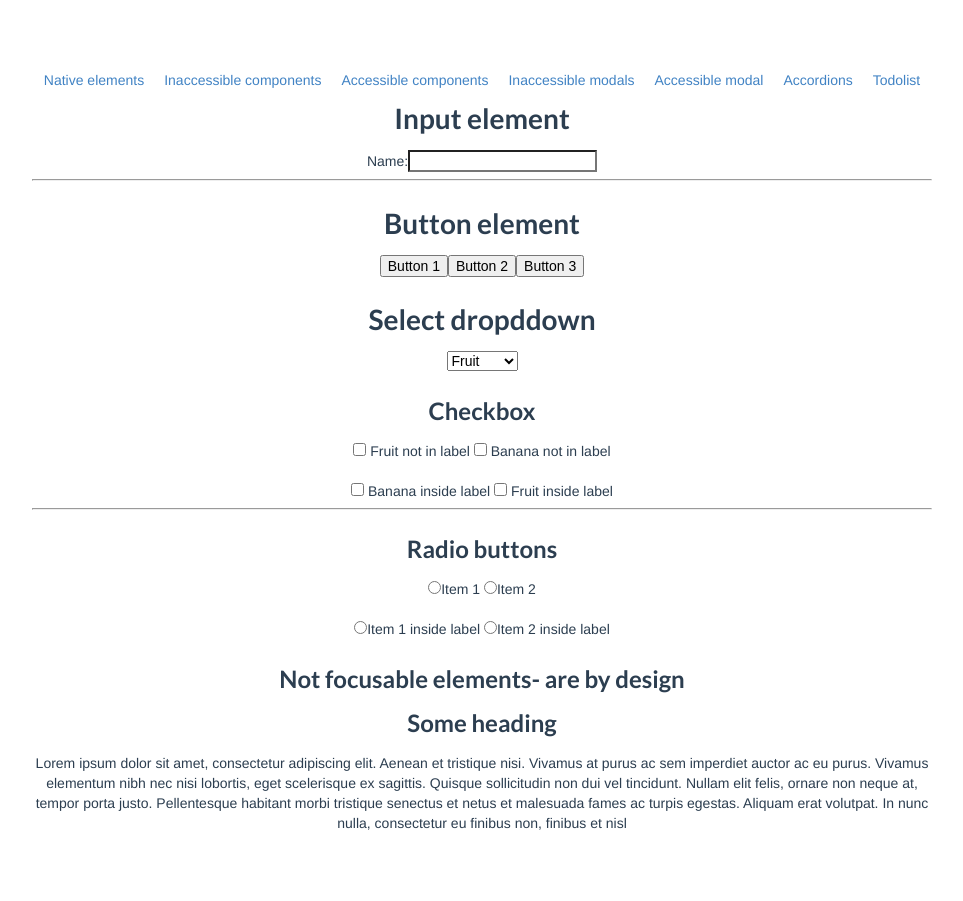
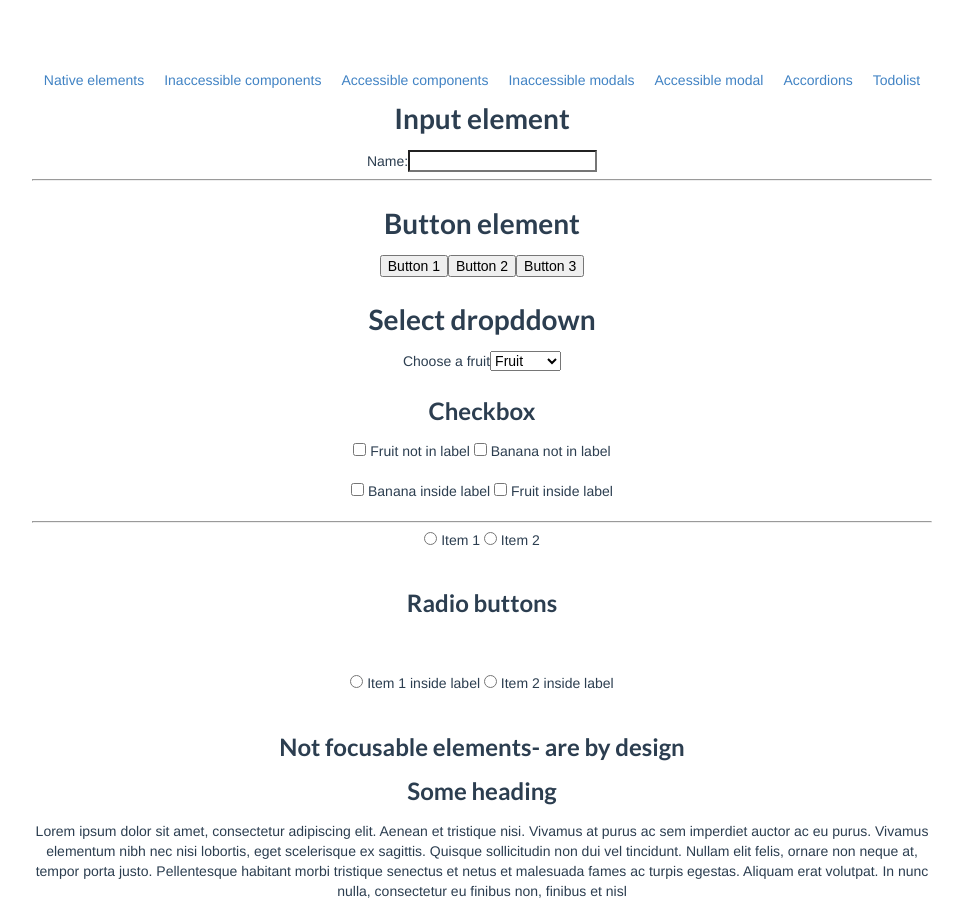
Before and after one commit to naimlatifi5/hicollege-accessiblity, a Vue app: page /#/ in a window 1280 px wide. Shown: the whole page, without its empty margins (158-1121 px from the left). Before the commit the page ends 860 px from the top, so only its background shows below. Built offline with nearby package versions, Linux system fonts and the light colour scheme.

Commit message:
more enhancement added fieldset and legend for accessibli

```diff
--- a/index.html
+++ b/index.html
@@ -1,5 +1,5 @@
 <!DOCTYPE html>
-<html>
+<html lang="en">
   <head>
     <meta charset="utf-8" />
     <meta name="viewport" content="width=device-width,initial-scale=1.0" />
--- a/src/App.vue
+++ b/src/App.vue
@@ -4,31 +4,38 @@
       <router-link :to="{ name: 'page1' }">Native elements</router-link>
       <router-link :to="{ name: 'page2' }">Inaccessible components</router-link>
       <router-link :to="{ name: 'page3' }">Accessible components</router-link>
-      <router-link :to="{ name: 'modal-inaccessible' }">Inaccessible modals</router-link>
-      <router-link :to="{ name: 'modal-accessible' }">Accessible modal</router-link>
+      <router-link :to="{ name: 'modal-inaccessible' }">
+        Inaccessible modals
+      </router-link>
+      <router-link :to="{ name: 'modal-accessible' }">
+        Accessible modal
+      </router-link>
       <router-link :to="{ name: 'accordions' }">Accordions</router-link>
       <router-link :to="{ name: 'todolist' }">Todolist</router-link>
     </nav>
     <router-view />
-    <portal-target name="modal">
-    </portal-target>
+    <portal-target name="modal"></portal-target>
   </div>
 </template>
 
 <script>
 export default {
   name: 'App',
-  data () {
+  data() {
     return {
-      msg: 'Welcome to Your Vue.js PWA-test'
+      msg: 'Welcome to Your Vue.js PWA-test',
     }
-  }
+  },
 }
 </script>
 
 <style lang="scss">
+fieldset {
+  border: none;
+}
+
 #app {
-  font-family: "Avenir", Helvetica, Arial, sans-serif;
+  font-family: 'Avenir', Helvetica, Arial, sans-serif;
   -webkit-font-smoothing: antialiased;
   -moz-osx-font-smoothing: grayscale;
   text-align: center;
--- a/src/Views/Page1.vue
+++ b/src/Views/Page1.vue
@@ -2,58 +2,95 @@
   <main class="main">
     <h1>Input element</h1>
     <label for="name">Name:</label>
-    <input id="name" type="text"/>
-    <hr>
+    <input id="name" type="text" />
+    <hr />
     <h1>Button element</h1>
 
-    <button type="button" @click="clickMe">Button 1 </button>
+    <button type="button" @click="clickMe">Button 1</button>
 
-    <button type="button">Button 2 </button>
-    <button type="button">Button 3 </button>
+    <button type="button">Button 2</button>
+    <button type="button">Button 3</button>
     <h1>Select dropddown</h1>
-    <select>
+    <label for="fruits">Choose a fruit</label>
+    <select id="fruits">
       <option value="value1">Fruit</option>
       <option value="value2">Banana</option>
       <option value="value3">Apple</option>
       <option value="value2">Orange</option>
     </select>
     <h2>Checkbox</h2>
-    <input type="checkbox"> Fruit not in label
-    <input type="checkbox"> Banana not in label
-    <br/>
-    <br/>
+
+    <label for="fruit">
+      <input id="fruit" type="checkbox" />
+      Fruit not in label
+    </label>
+    <label for="banana">
+      <input id="banana" type="checkbox" />
+
+      Banana not in label
+    </label>
+    <br />
+    <br />
+    <fieldset>
+      <legend>
         <label for="checkbox-fruit">
-        <input type="checkbox" name="checkbox-fruit" id="checkbox-fruit"/>
+          <input type="checkbox" name="checkbox-fruit" id="checkbox-fruit" />
           Banana inside label
         </label>
         <label for="checkbox-fruit1">
           <input type="checkbox" name="checkbox-fruit" id="checkbox-fruit1" />
           Fruit inside label
         </label>
-    <hr>
+      </legend>
+    </fieldset>
+    <hr />
+    <fieldset>
+      <legend>
+        <label id="radio">
+          <input type="radio" name="item" />
+          Item 1
+        </label>
+        <label id="radio1">
+          <input type="radio" name="item" />
+          Item 2
+        </label>
+      </legend>
+    </fieldset>
     <h2>Radio buttons</h2>
-    <input type="radio" name="item">Item 1
-    <input type="radio" name="item">Item 2
-    <br/>
-    <br/>
+
+    <br />
+    <br />
+    <fieldset>
+      <legend>
         <label for="item1">
-        <input type="radio" name="item1" id="item1">Item 1 inside label
+          <input type="radio" name="item1" id="item1" />
+          Item 1 inside label
         </label>
         <label for="item2">
-        <input type="radio" name="item1" id="item2">Item 2 inside label
+          <input type="radio" name="item1" id="item2" />
+          Item 2 inside label
         </label>
+      </legend>
+    </fieldset>
     <h2>Not focusable elements- are by design</h2>
     <div>
       <h2>Some heading</h2>
       <p>
-        Lorem ipsum dolor sit amet, consectetur adipiscing elit. Aenean et tristique nisi. Vivamus at purus ac sem imperdiet auctor ac eu purus. Vivamus elementum nibh nec nisi lobortis, eget scelerisque ex sagittis. Quisque sollicitudin non dui vel tincidunt. Nullam elit felis, ornare non neque at, tempor porta justo. Pellentesque habitant morbi tristique senectus et netus et malesuada fames ac turpis egestas. Aliquam erat volutpat. In nunc nulla, consectetur eu finibus non, finibus et nisl</p>
+        Lorem ipsum dolor sit amet, consectetur adipiscing elit. Aenean et
+        tristique nisi. Vivamus at purus ac sem imperdiet auctor ac eu purus.
+        Vivamus elementum nibh nec nisi lobortis, eget scelerisque ex sagittis.
+        Quisque sollicitudin non dui vel tincidunt. Nullam elit felis, ornare
+        non neque at, tempor porta justo. Pellentesque habitant morbi tristique
+        senectus et netus et malesuada fames ac turpis egestas. Aliquam erat
+        volutpat. In nunc nulla, consectetur eu finibus non, finibus et nisl
+      </p>
     </div>
   </main>
 </template>
 
 <script>
 export default {
-  name: 'Page1'
+  name: 'Page1',
 }
 </script>
 <style lang="scss" scoped>
@@ -61,5 +98,4 @@ export default {
   max-width: 900px;
   margin: 0 auto;
 }
-
 </style>
```
Lines whose indentation alone changed are shown as unchanged.
